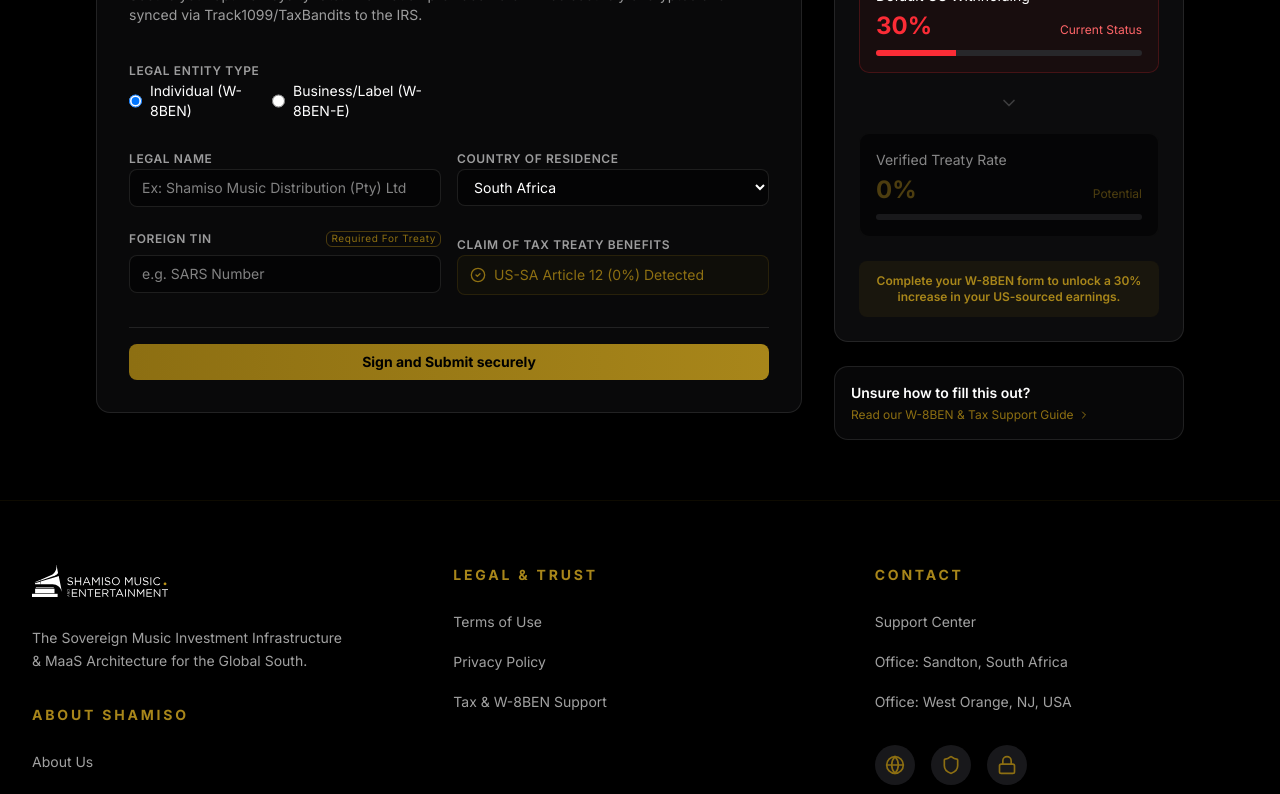
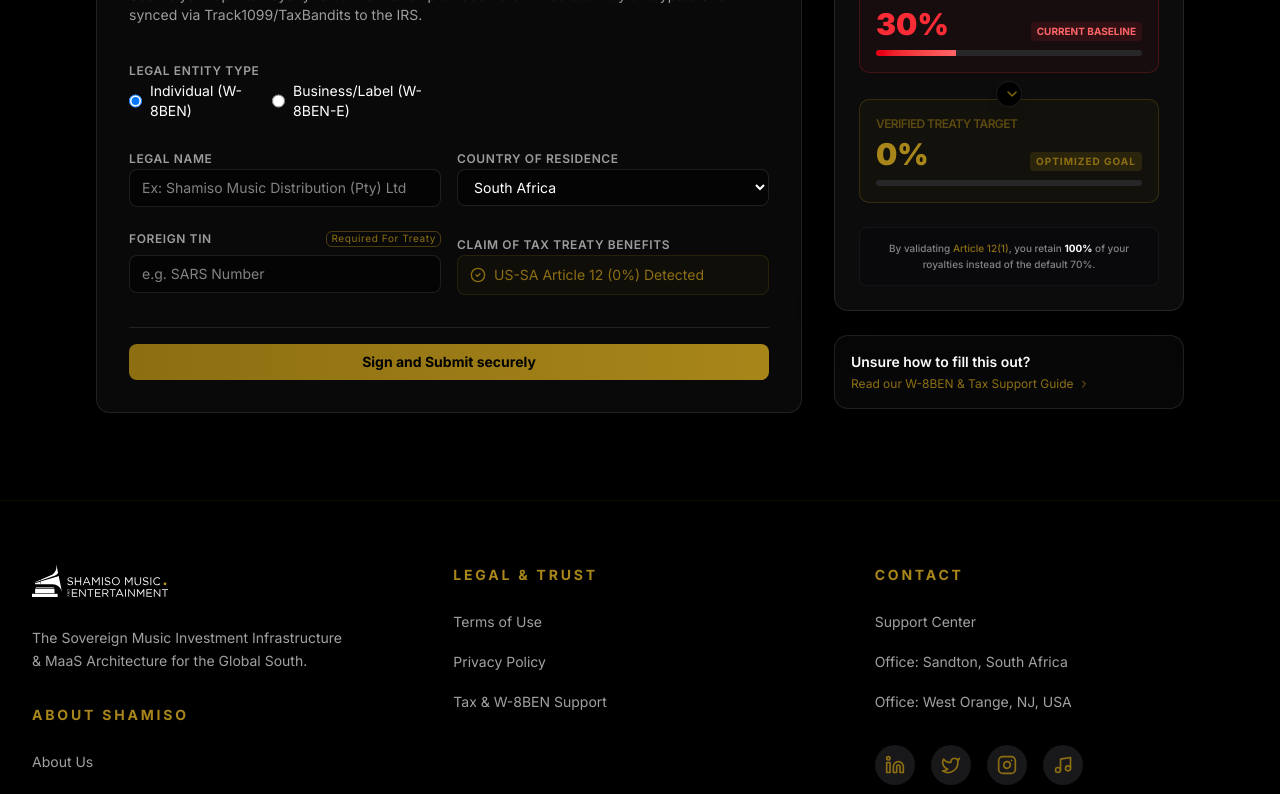
Before and after one commit to kudanmedia/shamiso-v3, a Next.js app: page /dashboard/tax in a window 1280 px wide. Shown: the part 300-1094 px from the top of the page. Built offline with nearby package versions, Linux system fonts and the light colour scheme; no server answers.

Commit message:
some more chnages

```diff
--- a/src/app/dashboard/tax/page.tsx
+++ b/src/app/dashboard/tax/page.tsx
@@ -203,43 +203,48 @@
 
                         {/* Sidebar "Wealth Meter" */}
                         <div className="space-y-6">
-                            <div className="rounded-xl border border-white/10 bg-zinc-900/50 p-6">
+                            <div className="rounded-xl border border-white/10 bg-zinc-900/50 p-6 shadow-2xl relative overflow-hidden group">
+                                <div className="absolute top-0 right-0 p-4 opacity-10 group-hover:opacity-20 transition-opacity">
+                                    <Percent className="w-12 h-12 text-shamiso-gold" />
+                                </div>
                                 <h3 className="mb-4 flex items-center text-sm font-bold uppercase tracking-widest text-white/80">
                                     <Percent className="mr-2 h-4 w-4 text-shamiso-gold" />
-                                    Tax Savings Tracker
+                                    Wealth Retention Meter
                                 </h3>
 
                                 <div className="space-y-4">
-                                    <div className="rounded-lg border border-red-500/20 bg-red-500/5 p-4">
-                                        <div className="mb-1 text-sm text-white">Default US Withholding</div>
+                                    <div className="rounded-lg border border-red-500/20 bg-red-500/5 p-4 transition-all hover:bg-red-500/10">
+                                        <div className="mb-1 text-xs font-semibold uppercase tracking-tighter text-white/40">Default IRS Leakage</div>
                                         <div className="flex justify-between items-baseline mb-2">
-                                            <span className="text-2xl font-bold text-red-500">30%</span>
-                                            <span className="text-xs text-red-400">Current Status</span>
+                                            <span className="text-3xl font-black text-red-500">30%</span>
+                                            <span className="text-[10px] font-bold text-red-400 bg-red-500/10 px-1.5 py-0.5 rounded uppercase">Current Baseline</span>
                                         </div>
                                         <div className="h-1.5 w-full overflow-hidden rounded-full bg-zinc-800">
-                                            <div className="h-full w-[30%] bg-red-500" />
+                                            <div className="h-full w-[30%] bg-linear-to-r from-red-600 to-red-400" />
                                         </div>
                                     </div>
 
-                                    <div className="flex justify-center py-1">
-                                        <ChevronRight className="h-5 w-5 rotate-90 text-white/20" />
+                                    <div className="flex justify-center -my-2 relative z-10">
+                                        <div className="bg-black border border-white/10 rounded-full p-1 shadow-lg">
+                                            <ChevronRight className="h-4 w-4 rotate-90 text-shamiso-gold animate-bounce" />
+                                        </div>
                                     </div>
 
-                                    <div className="rounded-lg border border-white/5 bg-black p-4 opacity-50 transition-opacity hover:opacity-100">
-                                        <div className="mb-1 text-sm text-white">Verified Treaty Rate</div>
+                                    <div className="rounded-lg border border-shamiso-gold/30 bg-shamiso-gold/5 p-4 transition-all hover:bg-shamiso-gold/10 group/item">
+                                        <div className="mb-1 text-xs font-semibold uppercase tracking-tighter text-shamiso-gold/60">Verified Treaty Target</div>
                                         <div className="flex justify-between items-baseline mb-2">
-                                            <span className="text-2xl font-bold text-shamiso-gold">0%</span>
-                                            <span className="text-xs text-shamiso-gold">Potential</span>
+                                            <span className="text-3xl font-black text-shamiso-gold-bright group-hover/item:scale-110 transition-transform origin-left">0%</span>
+                                            <span className="text-[10px] font-bold text-shamiso-gold bg-shamiso-gold/20 px-1.5 py-0.5 rounded uppercase tracking-widest">Optimized goal</span>
                                         </div>
                                         <div className="h-1.5 w-full overflow-hidden rounded-full bg-zinc-800">
-                                            <div className="h-full w-[0%] bg-shamiso-gold cursor-help" title="Pending Verification" />
+                                            <div className="h-full w-0 bg-linear-to-r from-shamiso-gold to-shamiso-gold-bright transition-all duration-1000 group-hover/item:w-full opacity-50" />
                                         </div>
                                     </div>
                                 </div>
 
-                                <div className="mt-6 rounded-md bg-shamiso-gold/10 p-3 text-center">
-                                    <p className="text-xs font-semibold text-shamiso-gold-bright">
-                                        Complete your W-8BEN form to unlock a 30% increase in your US-sourced earnings.
+                                <div className="mt-6 rounded-md bg-zinc-950 border border-white/5 p-3 text-center">
+                                    <p className="text-[10px] leading-relaxed font-medium text-white/50">
+                                        By validating <span className="text-shamiso-gold">Article 12(1)</span>, you retain <span className="text-white font-bold">100%</span> of your royalties instead of the default 70%.
                                     </p>
                                 </div>
                             </div>
--- a/src/app/distribute-3-step/page.tsx
+++ b/src/app/distribute-3-step/page.tsx
@@ -5,7 +5,7 @@
     title:
         "Distribute 3-Step Music | Shamiso - Africa's Sovereign Distributor",
     description:
-        "Distribute 3-Step music to 450+ stores worldwide. Save 30% on US Tax. Keep 100% of your masters. Get funded up to $10M+ via the Sovereign Capital Vault. The #1 distributor for 3-Step artists.",
+        "Distribute 3-Step music worldwide. Claim a 0% US Withholding Rate (Article 12). Keep 100% of your masters. The premium distributor for 3-Step artists.",
 };
 
 const relatedGenres = [
@@ -18,7 +18,7 @@
 const highlights = [
     "3-Step expertise — proper genre classification and metadata to ensure your music reaches the right audiences.",
     "Targeted playlist pitching to curators who understand and champion South African electronic music.",
-    "Save 30% on US royalty withholding tax through our sovereign distribution structure.",
+    "Claim a 0% US Withholding Rate under Article 12(1) of the US-SA Tax Treaty — an immediate 30% pay raise on your US royalties.",
     "Instant advances from $1,000 to $10,000,000+ via our Sovereign Capital Vault — keep 100% of your masters.",
     "The Sovereign Growth Engine — automated fan-finding and ad-targeting purpose-built for dance music.",
     "The Curator Pitch Portal — direct access to influential curators and editorial desks in the 3-Step scene.",
--- a/src/app/distribute-afro-house/page.tsx
+++ b/src/app/distribute-afro-house/page.tsx
@@ -5,7 +5,7 @@
     title:
         "Distribute Afro House Music | Shamiso - Africa's Sovereign Distributor",
     description:
-        "Distribute Afro House music to 450+ stores worldwide. Save 30% on US Tax. Keep 100% of your masters. Get funded up to $10M+ via the Sovereign Capital Vault. The #1 distributor for Afro House artists.",
+        "Distribute Afro House music worldwide. Claim a 0% US Withholding Rate (Article 12). Keep 100% of your masters. The premium distributor for Afro House artists.",
 };
 
 const relatedGenres = [
@@ -17,7 +17,7 @@
 const highlights = [
     "Global club dominance — ensure your Afro House tracks are heard in every major venue worldwide.",
     "South African cultural exports — we take your sound from local roots to global charts.",
-    "Save 30% on US royalty withholding tax through our sovereign distribution structure.",
+    "Claim a 0% US Withholding Rate under Article 12(1) of the US-SA Tax Treaty — an immediate 30% pay raise on your US royalties.",
     "Instant advances from $1,000 to $10,000,000+ via our Sovereign Capital Vault — keep 100% of your masters.",
     "Specialized metadata for dance music storefronts like Beatport, Traxsource, and Juno Download.",
     "Connect with Afro House curators and tastemakers across Europe, North America, and Africa.",
--- a/src/app/distribute-amapiano/page.tsx
+++ b/src/app/distribute-amapiano/page.tsx
@@ -5,7 +5,7 @@
     title:
         "Distribute Amapiano Music | Shamiso - Africa's Sovereign Distributor",
     description:
-        "Distribute Amapiano music to 450+ stores worldwide. Save 30% on US Tax. Keep 100% of your masters. Get funded up to $10M+ via the Sovereign Capital Vault. The #1 distributor for Amapiano artists.",
+        "Distribute Amapiano music to 450+ stores worldwide. Claim a 0% US Withholding Rate (Article 12). Keep 100% of your masters. Get funded up to $10M+ via the Sovereign Capital Vault.",
 };
 
 const relatedGenres = [
@@ -17,7 +17,7 @@
 const highlights = [
     "Amapiano-first metadata — correct logs and genre tagging to ensure appearing in the right algorithmic playlists.",
     "Global viral scaling — we help your Amapiano tracks go from TikTok trends to Spotify Top 50.",
-    "Save 30% on US royalty withholding tax through our sovereign distribution structure.",
+    "Claim a 0% US Withholding Rate under Article 12(1) of the US-SA Tax Treaty — an immediate 30% pay raise on your US royalties.",
     "Instant advances from $1,000 to $10,000,000+ via our Sovereign Capital Vault — keep 100% of your masters.",
     "Direct connections to Amapiano editorial curators at Apple Music, Spotify, and YouTube Music.",
     "The world's fastest-growing genre deserves the world's most specialized distribution.",
--- a/src/app/distribute-lekompo/page.tsx
+++ b/src/app/distribute-lekompo/page.tsx
@@ -4,7 +4,7 @@
 export const metadata: Metadata = {
     title: "Distribute Lekompo Music | Shamiso - Africa's Sovereign Distributor",
     description:
-        "Distribute Lekompo music to 450+ stores worldwide. Save 30% on US Tax. Keep 100% of your masters. Get funded up to $10M+. The #1 distributor for Lekompo artists.",
+        "Distribute Lekompo music worldwide. Claim a 0% US Withholding Rate (Article 12). Keep 100% of your masters. The premium distributor for Lekompo artists.",
 };
 
 const relatedGenres = [
@@ -17,7 +17,7 @@
 const highlights = [
     "Dedicated Lekompo metadata tagging — your genre, classified correctly from day one across all 450+ platforms.",
     "Cultural context-aware pitching to Spotify, Apple Music, and Deezer editorial teams who understand Lekompo.",
-    "Save 30% on US royalty withholding tax through our sovereign distribution structure.",
+    "Claim a 0% US Withholding Rate under Article 12(1) of the US-SA Tax Treaty — an immediate 30% pay raise on your US royalties.",
     "Instant advances from $1,000 to $10,000,000+ via our Sovereign Capital Vault — keep 100% of your masters.",
     "Integrated AI Master Lab — purpose-built mastering tuned for Lekompo's signature sound profle.",
     "Visualizer Lab — auto-generate high-performance music videos and promo clips on-demand.",
--- a/src/app/distribute-maskandi/page.tsx
+++ b/src/app/distribute-maskandi/page.tsx
@@ -5,7 +5,7 @@
     title:
         "Distribute Maskandi Music | Shamiso - Africa's Sovereign Distributor",
     description:
-        "Distribute Maskandi music to 450+ stores worldwide. Save 30% on US Tax. Keep 100% of your masters. Get funded up to $10M+. The #1 distributor for Maskandi artists.",
+        "Distribute Maskandi music worldwide. Claim a 0% US Withholding Rate (Article 12). Keep 100% of your masters. The premium distributor for Maskandi artists.",
 };
 
 const relatedGenres = [
@@ -18,7 +18,7 @@
 const highlights = [
     "Maskandi-native metadata — correct Zulu-language tagging and genre classification across all 450+ stores.",
     "Cultural preservation meets global reach — your authentic Maskandi sound, distributed with integrity.",
-    "Save 30% on US royalty withholding tax through our sovereign distribution structure.",
+    "Claim a 0% US Withholding Rate under Article 12(1) of the US-SA Tax Treaty — an immediate 30% pay raise on your US royalties.",
     "Instant advances from $1,000 to $10,000,000+ via our Sovereign Capital Vault — keep 100% of your masters.",
     "Integrated AI Master Lab — purpose-built mastering calibrated for Maskandi's acoustic richness.",
     "Curator Pitch Portal — direct access to specialized playlists and global tastemakers.",
--- a/src/app/layout.tsx
+++ b/src/app/layout.tsx
@@ -19,7 +19,7 @@
 export const metadata: Metadata = {
   title: "Shamiso | The Sovereign Distributor: Afro House, 3-Step & Funding",
   description:
-    "Distribute Lekompo, Maskandi & Afro House to 450+ stores. Save 30% on US Tax. Get funded up to $10M+. Sell direct on EVEN. Join Africa's Sovereign Distributor.",
+    "Distribute Lekompo, Maskandi & Afro House to 450+ stores. Claim a 0% US Withholding Rate (Article 12). Get funded up to $10M+. Join Africa's Sovereign Distributor.",
   keywords: [
     "music distribution",
     "Afro House",
@@ -34,7 +34,7 @@
   openGraph: {
     title: "Shamiso | The Sovereign Distributor: Afro House, 3-Step & Funding",
     description:
-      "Distribute Lekompo, Maskandi & Afro House to 450+ stores. Save 30% on US Tax. Get funded up to $10M+.",
+      "Distribute Lekompo, Maskandi & Afro House to 450+ stores. Claim a 0% US Withholding Rate (Article 12). Get funded up to $10M+.",
     type: "website",
     siteName: "Shamiso Music Distribution",
   },
@@ -42,7 +42,7 @@
     card: "summary_large_image",
     title: "Shamiso | The Sovereign Distributor",
     description:
-      "Distribute Lekompo, Maskandi & Afro House to 450+ stores. Save 30% on US Tax.",
+      "Distribute Lekompo, Maskandi & Afro House to 450+ stores. Claim a 0% US Withholding Rate (Article 12).",
   },
 };
 
--- a/src/app/onboarding/page.tsx
+++ b/src/app/onboarding/page.tsx
@@ -352,7 +352,7 @@
                                     </div>
                                     <div className="text-left">
                                         <div className="font-bold text-white">Instant EFT</div>
-                                        <div className="text-xs text-neutral-500 text-shamiso-gold-bright/60">Powered by Ozow — Fastest</div>
+                                        <div className="text-xs text-shamiso-gold-bright/60">Powered by Ozow — Fastest</div>
                                     </div>
                                     {formData.payoutMethod === "ozow" && <CheckCircle2 className="ml-auto w-5 h-5 text-shamiso-gold-bright" />}
                                 </button>
--- a/src/components/Footer.tsx
+++ b/src/components/Footer.tsx
@@ -1,7 +1,7 @@
 import Link from "next/link";
 import Image from "next/image";
 import { Separator } from "@/components/ui/separator";
-import { Shield, Globe, Lock } from "lucide-react";
+import { Shield, Globe, Lock, Linkedin, Twitter, Instagram, Music } from "lucide-react";
 
 const aboutShamiso = [
     { label: "About Us", href: "/about" },
@@ -107,15 +107,18 @@
                         </ul>
 
                         <div className="flex gap-4">
-                            <div className="h-10 w-10 rounded-full bg-zinc-900 flex items-center justify-center text-shamiso-gold hover:bg-shamiso-gold hover:text-black transition-colors cursor-pointer">
-                                <Globe className="h-5 w-5" />
-                            </div>
-                            <div className="h-10 w-10 rounded-full bg-zinc-900 flex items-center justify-center text-shamiso-gold hover:bg-shamiso-gold hover:text-black transition-colors cursor-pointer">
-                                <Shield className="h-5 w-5" />
-                            </div>
-                            <div className="h-10 w-10 rounded-full bg-zinc-900 flex items-center justify-center text-shamiso-gold hover:bg-shamiso-gold hover:text-black transition-colors cursor-pointer">
-                                <Lock className="h-5 w-5" />
-                            </div>
+                            <a href="https://www.linkedin.com/company/shamiso-music-distribution/" target="_blank" rel="noopener noreferrer" className="h-10 w-10 rounded-full bg-zinc-900 flex items-center justify-center text-shamiso-gold hover:bg-shamiso-gold hover:text-black transition-colors">
+                                <Linkedin className="h-5 w-5" />
+                            </a>
+                            <a href="https://twitter.com/MusicShamiso" target="_blank" rel="noopener noreferrer" className="h-10 w-10 rounded-full bg-zinc-900 flex items-center justify-center text-shamiso-gold hover:bg-shamiso-gold hover:text-black transition-colors">
+                                <Twitter className="h-5 w-5" />
+                            </a>
+                            <a href="https://www.instagram.com/shamiso_music_distribution?igsh=bjJsZDBsaXJjNnFz" target="_blank" rel="noopener noreferrer" className="h-10 w-10 rounded-full bg-zinc-900 flex items-center justify-center text-shamiso-gold hover:bg-shamiso-gold hover:text-black transition-colors">
+                                <Instagram className="h-5 w-5" />
+                            </a>
+                            <a href="https://soundcloud.com/shamisomusic" target="_blank" rel="noopener noreferrer" className="h-10 w-10 rounded-full bg-zinc-900 flex items-center justify-center text-shamiso-gold hover:bg-shamiso-gold hover:text-black transition-colors">
+                                <Music className="h-5 w-5" />
+                            </a>
                         </div>
                     </div>
                 </div>
```
Also changed, not shown: src/components/Header.tsx (+15 -1 lines).
